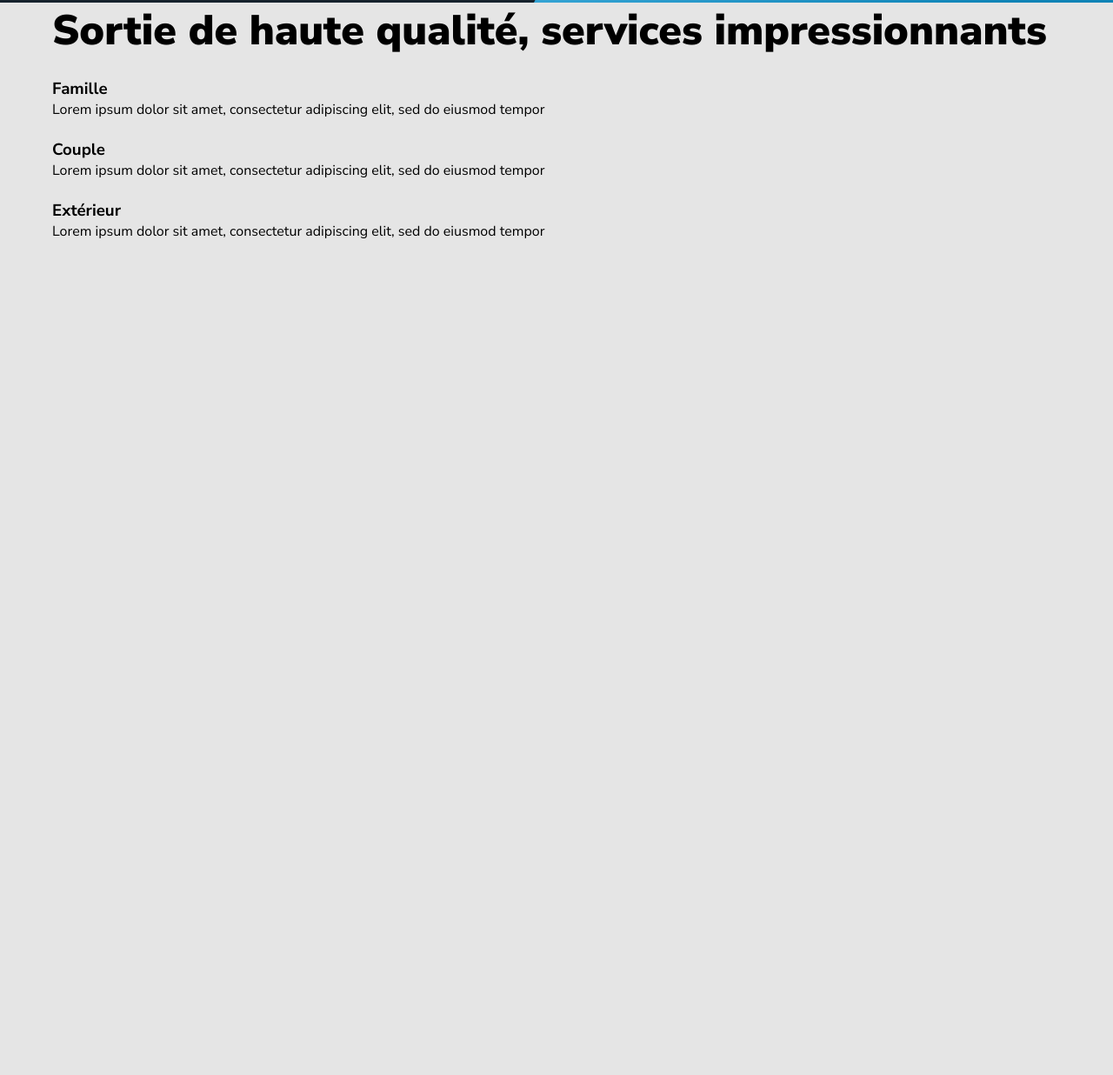
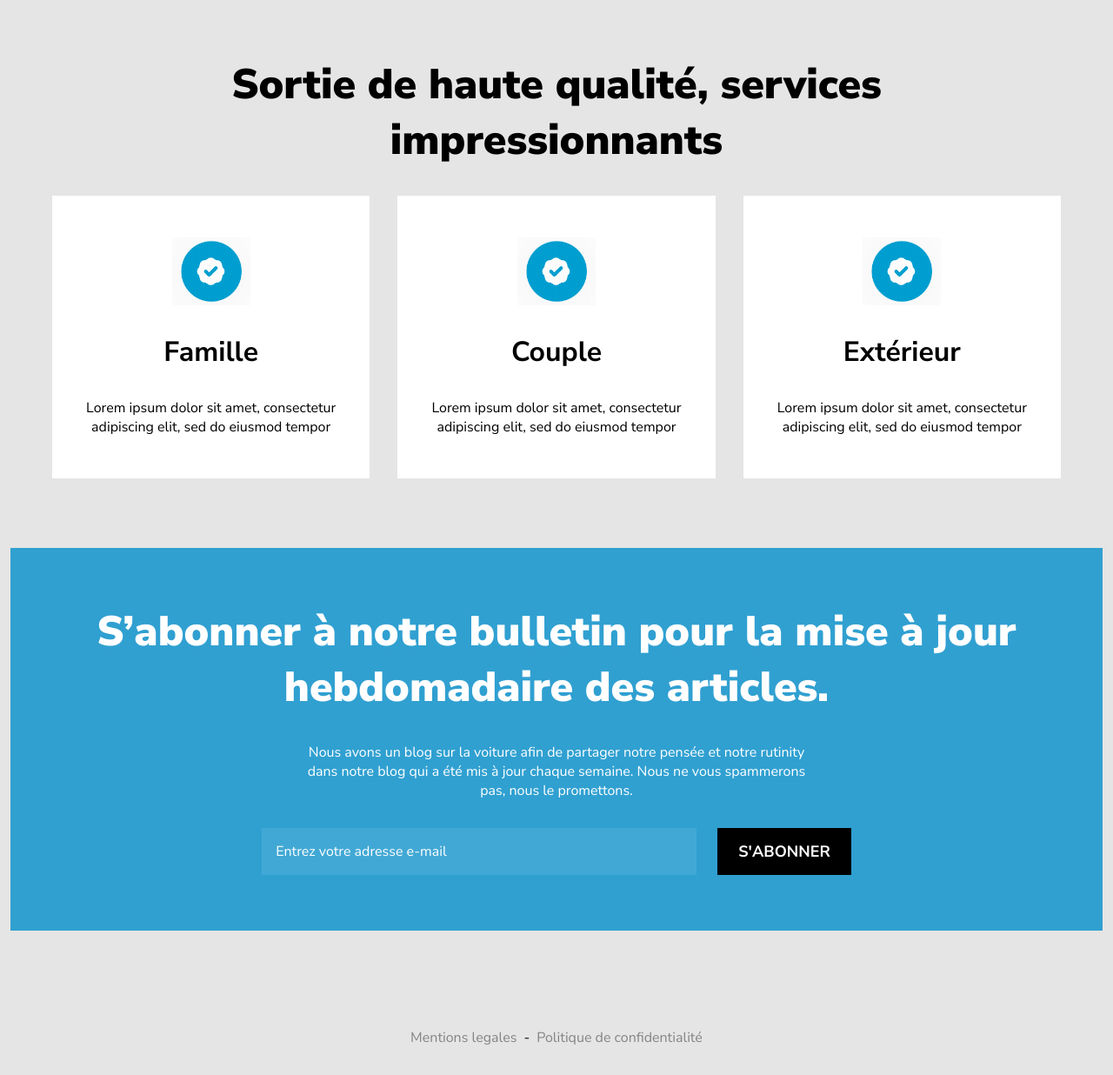
Before and after one commit to sziane-pro/inteweb, a website: page index.html in a window 1280 px wide. Shown: the part 809-2045 px from the top of the page at 87% size. Before the commit the page ends 1086 px from the top, so only its background shows below. Drawn offline with Linux system fonts and the light colour scheme.

Commit message:
fin du site

```diff
--- /dev/null
+++ b/assets/scss/02-component/_category.scss
@@ -0,0 +1,38 @@
+.category-wrapper{
+    display: flex;
+    flex-direction: column;
+    gap: 2rem;
+    align-items: center;
+    margin: 5rem auto;
+
+    .h2-title{
+        width: 70%;
+        text-align: center;
+        align-self: center;
+    }
+
+    .categories{
+        display: flex;
+        gap: 2rem;
+        .category{
+            display: flex;
+            flex-direction: column;
+            gap: 2rem;
+            align-items: center;
+            padding: 3rem 1rem;
+            background-color: #fff;
+
+            .h3-title{
+                font-size:2rem;
+            }
+
+            .subtitle{
+                text-align: center;
+            }
+
+            img{
+                width: 90px;
+            }
+        }
+    }
+}
--- /dev/null
+++ b/assets/scss/02-component/_footer.scss
@@ -0,0 +1,14 @@
+footer{
+    display: flex;
+    justify-content: center;
+    gap: .5rem;
+    padding: 2rem 0;
+
+    a{
+        color: #0000006c;
+        text-decoration: none;
+        &:hover{
+            color: #000000;
+        }
+    }
+}
--- a/assets/scss/02-component/_header.scss
+++ b/assets/scss/02-component/_header.scss
@@ -1,10 +1,15 @@
 header{
-    padding: 3.25rem 0;
+    padding: 1.25rem 0;
     position: relative;
     z-index: 2;
     .main-header{
         display: flex;
         flex-direction: row;
         justify-content: space-between;
+        align-items: center;
+
+        img{
+            max-width: 50px;
+        }
     }
 }
--- /dev/null
+++ b/assets/scss/02-component/_newsletter.scss
@@ -0,0 +1,44 @@
+.newsletter-wrapper{
+    background-color: #30A0D1;
+    padding: 4rem 3rem;
+    color: #fff;
+    text-align: center;
+    display: flex;
+    flex-direction: column;
+    align-items: center;
+    gap: 2rem;
+    margin: 5rem auto;
+
+    .newsletter-text{
+        width: 50%;
+    }
+
+    .newsletter{
+        display: flex;
+        gap: 1.5rem;
+        input{
+            background-color: #ffffff15;
+            border: none;
+            padding: 1rem;
+            width: 468px;
+            color: white;
+            font-size: 1rem;
+
+            &::placeholder{
+                color: white;
+                font-size: 1rem;
+            }
+        }
+        .btn{
+            background-color: black;
+            border-radius: 0px;
+            border: none;
+            color: white;
+
+            &:hover{
+                background-color: #fff;
+                color: black;
+            }
+        }
+    }
+}
--- a/assets/scss/main.scss
+++ b/assets/scss/main.scss
@@ -5,3 +5,6 @@
 @import "02-component/header";
 @import "02-component/buttons";
 @import "02-component/hero";
+@import "02-component/category";
+@import "02-component/newsletter";
+@import "02-component/footer";
--- a/index.html
+++ b/index.html
@@ -10,7 +10,7 @@
 <body>
     <header>
         <div class="main-header global-wrapper">
-            <img src="" alt="logo">
+            <img src="./assets/image/Logo_Real_Madrid.png" alt="logo">
             <nav>
                 <a href="" class="btn btn-primary" title="Contactez-nous">Contact</a>
             </nav>
@@ -33,22 +33,33 @@
             <h2 class="h2-title">Sortie de haute qualité, services impressionnants</h2>
             <div class="categories">
                 <div class="category">
-                    <img src="" alt="">
+                    <img src="./assets/image/icon.png" alt="">
                     <h3 class="h3-title">Famille</h3>
                     <p class="subtitle">Lorem ipsum dolor sit amet, consectetur adipiscing elit, sed do eiusmod tempor </p>
                 </div>
                 <div class="category">
-                    <img src="" alt="">
+                    <img src="./assets/image/icon.png" alt="">
                     <h3 class="h3-title">Couple</h3>
                     <p class="subtitle">Lorem ipsum dolor sit amet, consectetur adipiscing elit, sed do eiusmod tempor </p>
                 </div>
                 <div class="category">
-                    <img src="" alt="">
+                    <img src="./assets/image/icon.png" alt="">
                     <h3 class="h3-title">Extérieur</h3>
                     <p class="subtitle">Lorem ipsum dolor sit amet, consectetur adipiscing elit, sed do eiusmod tempor </p>
                 </div>
             </div>
         </section>
-
+        <section class="newsletter-wrapper global-wrapper">
+            <h2 class="h2-title">S’abonner à notre bulletin pour la mise à jour hebdomadaire des articles.</h2>
+            <p class="newsletter-text">Nous avons un blog sur la voiture afin de partager notre pensée et notre rutinity dans notre blog qui a été mis à jour chaque semaine. Nous ne vous spammerons pas, nous le promettons.</p>
+            <form action="" method="post" class="newsletter">
+                <input type="email" name="email" id="email" placeholder="Entrez votre adresse e-mail" required>
+                <button type="submit" class="btn">S'abonner</button>
+            </form>
+        </section>
+    </main>
+    <footer>
+        <a href="">Mentions legales</a>-<a href="">Politique de confidentialité</a>
+    </footer>
 </body>
 </html>
```
Also changed, not shown: assets/css/main.css, assets/image/Logo_Real_Madrid.png (added), assets/image/icon.png (added), 1 other file.
